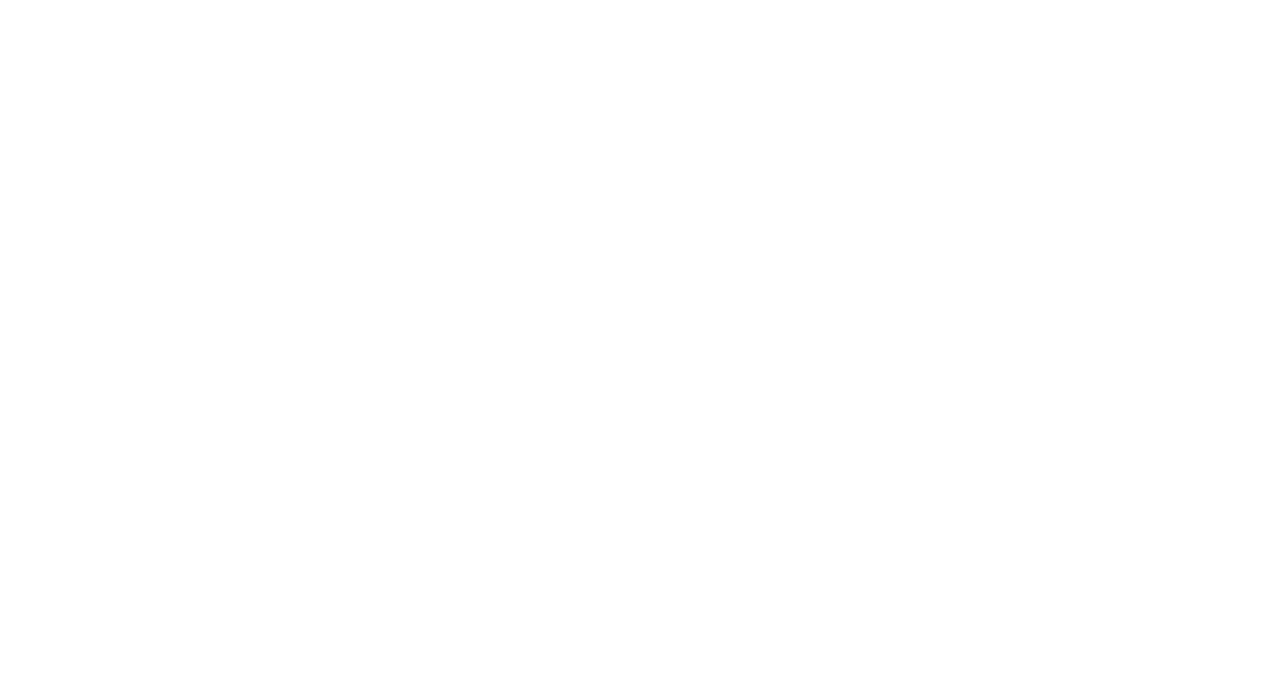
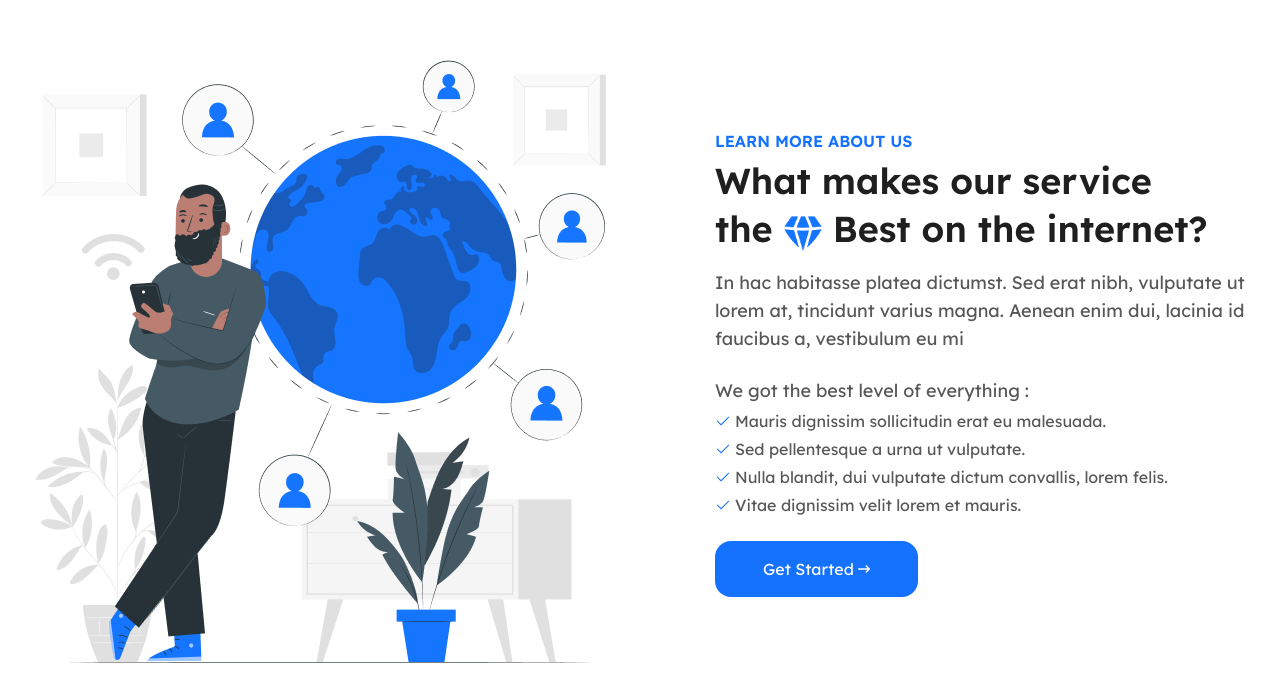
Before and after one commit to voldev94321/lightening, a Next.js app: page /landing in a window 1280 px wide. Shown: the part 2636-3328 px from the top of the page. Before the commit the page ends 2429 px from the top, so only its background shows below. Built offline with nearby package versions, Linux system fonts and the light colour scheme.

Commit message:
feat: learn more about us designed

```diff
--- /dev/null
+++ b/src/app/landing/LandingPage/LearnMoreComponent/index.tsx
@@ -0,0 +1,57 @@
+"use client";
+
+import { FaArrowRightLong } from "react-icons/fa6";
+import { GoCheck } from "react-icons/go";
+
+const bestLevels = [
+  "Mauris dignissim sollicitudin erat eu malesuada. ",
+  "Sed pellentesque a urna ut vulputate. ",
+  "Nulla blandit, dui vulputate dictum convallis, lorem felis. ",
+  "Vitae dignissim velit lorem et mauris.",
+];
+
+const LearnMoreComponent = () => {
+  return (
+    <div className="mt-60 flex gap-14 items-center">
+      <img src="/img/learn.png" alt="learn" />
+      <div>
+        <div className="text-accent font-semibold">LEARN MORE ABOUT US</div>
+        <div className="text-4xl font-semibold mt-2">
+          What makes our service
+        </div>
+        <div className="text-4xl font-semibold mt-2 flex">
+          the{" "}
+          <img
+            src="/img/diamond.png"
+            alt="diamond"
+            className="w-11 h-11 mx-2"
+          />{" "}
+          Best on the internet?
+        </div>
+        <div className="mt-4 text-lg opacity-75 ">
+          In hac habitasse platea dictumst. Sed erat nibh, vulputate ut lorem
+          at, tincidunt varius magna. Aenean enim dui, lacinia id faucibus a,
+          vestibulum eu mi
+        </div>
+        <div className="mt-6 text-lg opacity-75">
+          We got the best level of everything :
+        </div>
+        {bestLevels.map((value, index) => (
+          <div
+            key={`bestlevels-` + index}
+            className="mt-1 flex items-center gap-1"
+          >
+            <GoCheck className="text-accent" />
+            <div className="opacity-75">{value}</div>
+          </div>
+        ))}
+        <div className="bg-accent text-white px-12 py-4 rounded-2xl flex items-center cursor-pointer w-fit mt-6">
+          Get Started&nbsp;
+          <FaArrowRightLong className="w-3 h-3" />
+        </div>
+      </div>
+    </div>
+  );
+};
+
+export default LearnMoreComponent;
--- a/src/app/landing/LandingPage/index.tsx
+++ b/src/app/landing/LandingPage/index.tsx
@@ -4,6 +4,7 @@ import TopBar from "@/layouts/TopBar";
 import LandingComponent from "./LandingComponent";
 import AboutUsComponent from "./AboutUsComponent";
 import PricingComponent from "./PricingComponent";
+import LearnMoreComponent from "./LearnMoreComponent";
 
 const LandingPage = () => {
   return (
@@ -12,6 +13,7 @@ const LandingPage = () => {
       <LandingComponent />
       <AboutUsComponent />
       <PricingComponent />
+      <LearnMoreComponent/>
     </div>
   );
 };
```
Also changed, not shown: public/img/Diamond.png (added), public/img/learn.png (added).
